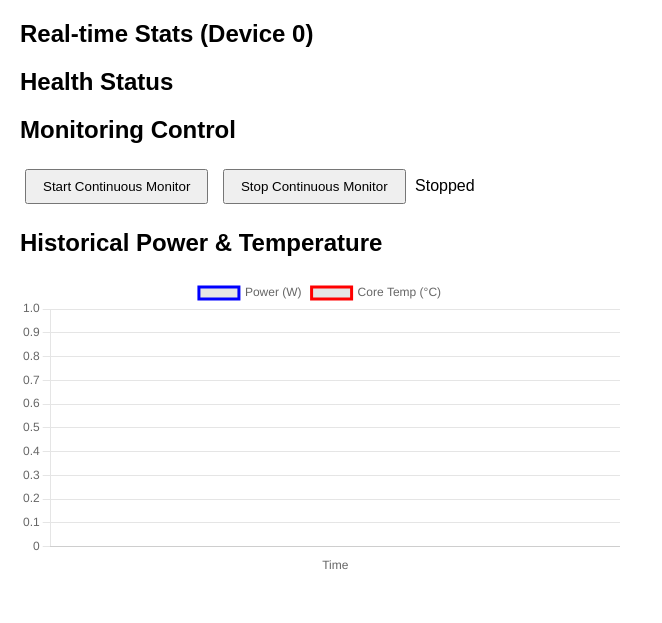
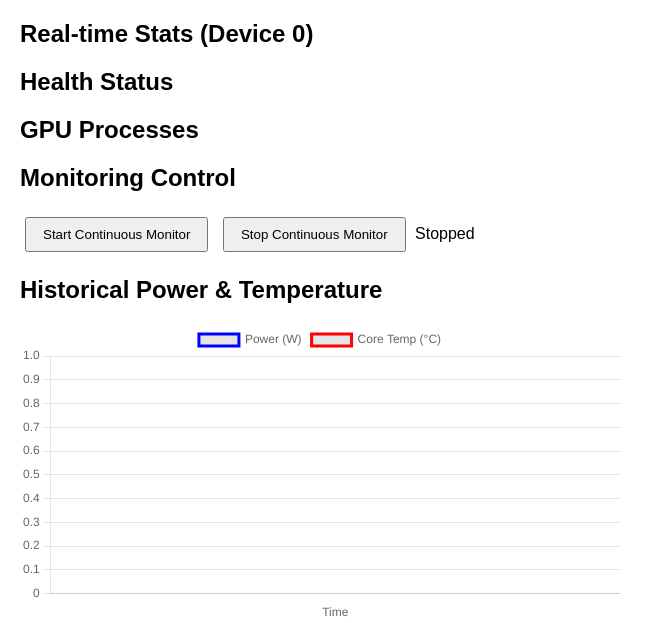
Before and after one commit to buyun14/xpu-web, a FastAPI app: page / in a window 1280 px wide. Shown: the part 165-788 px from the top of the page, without its empty margins (0-662 px from the left). Before the commit the page ends 735 px from the top, so only its background shows below. Run offline with FastAPI, Linux system fonts and the light colour scheme.

Commit message:
新增获取 GPU 进程列表的接口和相关前端支持；更新版本号至 0.3.0，优化界面以显示进程信息

```diff
--- a/main.py
+++ b/main.py
@@ -3,12 +3,12 @@
 from fastapi.responses import HTMLResponse
 from fastapi.templating import Jinja2Templates
 
-from xpu_utils import get_devices, get_stats, get_health
+from xpu_utils import get_devices, get_stats, get_health, get_processes
 
 app = FastAPI(
     title="Intel XPU Web Monitor",
     description="Web interface for Intel XPU Manager / xpu-smi based on FastAPI",
-    version="0.2.0",
+    version="0.3.0",
 )
 
 # 模板设置
@@ -38,3 +38,12 @@
     if not health:
         raise HTTPException(status_code=404, detail=f"Health info for device {device_id} not available")
     return health
+
+
+@app.get("/ps/{device_id}")
+async def device_processes(device_id: str):
+    """获取指定设备上正在使用 GPU 的进程列表"""
+    processes = get_processes(device_id)
+    if not processes:
+        raise HTTPException(status_code=404, detail=f"Process info for device {device_id} not available")
+    return processes
--- a/templates/index.html
+++ b/templates/index.html
@@ -39,6 +39,10 @@
     <h2 id="health-title">Health Status</h2>
     <div id="health-container"></div>
 
+    <!-- 进程列表 -->
+    <h2 id="process-title">GPU Processes</h2>
+    <div id="process-container"></div>
+
     <!-- 控制面板 -->
     <h2 id="control-title">Monitoring Control</h2>
     <button id="start-button" onclick="startContinuousMonitor()">Start Continuous Monitor</button>
@@ -56,6 +60,7 @@
         const history = { timestamps: [], power: [], temp: [] };
         let chart = null;
         let currentLanguage = 'en';
+        let currentDeviceId = 0; // 当前选中的设备 ID，默认 0
 
         // Language translations
         const translations = {
@@ -66,8 +71,9 @@
                 nameHeader: "Name",
                 pciHeader: "PCI BDF",
                 statusHeader: "Status",
-                statsTitle: "Real-time Stats (Device 0)",
+                statsTitle: "Real-time Stats",
                 healthTitle: "Health Status",
+                processTitle: "GPU Processes",
                 controlTitle: "Monitoring Control",
                 startButton: "Start Continuous Monitor",
                 stopButton: "Stop Continuous Monitor",
@@ -91,8 +97,9 @@
                 nameHeader: "设备名称",
                 pciHeader: "PCI BDF 地址",
                 statusHeader: "状态",
-                statsTitle: "实时统计信息 (设备 0)",
+                statsTitle: "实时统计信息",
                 healthTitle: "健康状态",
+                processTitle: "进程列表",
                 controlTitle: "监控控制",
                 startButton: "开始持续监控",
                 stopButton: "停止持续监控",
@@ -123,8 +130,9 @@
             document.getElementById('name-header').textContent = t.nameHeader;
             document.getElementById('pci-header').textContent = t.pciHeader;
             document.getElementById('status-header').textContent = t.statusHeader;
-            document.getElementById('stats-title').textContent = t.statsTitle;
+            document.getElementById('stats-title').textContent = `${t.statsTitle} (Device ${currentDeviceId})`;
             document.getElementById('health-title').textContent = t.healthTitle;
+            document.getElementById('process-title').textContent = t.processTitle;
             document.getElementById('control-title').textContent = t.controlTitle;
             document.getElementById('start-button').textContent = t.startButton;
             document.getElementById('stop-button').textContent = t.stopButton;
@@ -134,6 +142,7 @@
             fetchDevices();
             fetchStats();
             fetchHealth();
+            fetchProcesses();
         }
 
         // 初始化图表
@@ -174,6 +183,15 @@
             });
         }
 
+        // 切换当前监控的设备
+        function selectDevice(deviceId) {
+            currentDeviceId = deviceId;
+            const t = translations[currentLanguage];
+            document.getElementById('stats-title').textContent = `${t.statsTitle} (Device ${currentDeviceId})`;
+            fetchStats();
+            fetchHealth();
+        }
+
         // 获取设备列表
         async function fetchDevices() {
             const res = await fetch('/devices');
@@ -182,7 +200,7 @@
             tbody.innerHTML = '';
             const t = translations[currentLanguage];
             data.devices.forEach(d => {
-                const row = `<tr>
+                const row = `<tr onclick="selectDevice(${d.device_id})" style="cursor: pointer;">
                     <td>${d.device_id}</td>
                     <td>${d.device_name}</td>
                     <td>${d.pci_bdf_address}</td>
@@ -192,9 +210,9 @@
             });
         }
 
-        // 获取实时 stats
+        // 获取实时 stats（当前设备）
         async function fetchStats() {
-            const res = await fetch('/stats/0');
+            const res = await fetch(`/stats/${currentDeviceId}`);
             const data = await res.json();
             const container = document.getElementById('stats-container');
             const t = translations[currentLanguage];
@@ -224,9 +242,9 @@
             container.innerHTML = html;
         }
 
-        // 获取健康状态
+        // 获取健康状态（当前设备）
         async function fetchHealth() {
-            const res = await fetch('/health/0');
+            const res = await fetch(`/health/${currentDeviceId}`);
             const data = await res.json();
             const container = document.getElementById('health-container');
             const t = translations[currentLanguage];
@@ -241,15 +259,59 @@
             container.innerHTML = html;
         }
 
+        // 获取进程列表（当前设备）
+        async function fetchProcesses() {
+            const res = await fetch(`/ps/${currentDeviceId}`);
+            const data = await res.json();
+            const container = document.getElementById('process-container');
+
+            // 兼容不同 JSON 结构：优先找常见字段，其次尝试直接当数组
+            let processes = [];
+            if (Array.isArray(data.process_list)) {
+                processes = data.process_list;
+            } else if (Array.isArray(data.processes)) {
+                processes = data.processes;
+            } else if (Array.isArray(data)) {
+                processes = data;
+            }
+
+            if (!processes.length) {
+                container.innerHTML = currentLanguage === 'zh'
+                    ? '<p>当前设备没有正在使用 GPU 的进程。</p>'
+                    : '<p>No GPU processes are running on the current device.</p>';
+                return;
+            }
+
+            // 动态根据返回字段生成表头/表格，保证与 xpumcli JSON 对齐
+            const keys = Object.keys(processes[0]);
+            let html = '<table><thead><tr>';
+            keys.forEach(k => {
+                html += `<th>${k}</th>`;
+            });
+            html += '</tr></thead><tbody>';
+
+            processes.forEach(p => {
+                html += '<tr>';
+                keys.forEach(k => {
+                    html += `<td>${p[k]}</td>`;
+                });
+                html += '</tr>';
+            });
+
+            html += '</tbody></table>';
+            container.innerHTML = html;
+        }
+
         // 持续监控任务
         function startContinuousMonitor() {
             if (monitorInterval) return;
             monitorInterval = setInterval(async () => {
                 await fetchStats();
                 await fetchHealth();
+                await fetchProcesses();
 
                 // 记录历史（仅保留最近 50 点）
-                const statsRes = await fetch('/stats/0');
+                const statsRes = await fetch(`/stats/${currentDeviceId}`);
                 const stats = await statsRes.json();
                 const now = new Date().toLocaleTimeString();
                 let power = 0, temp = 0;
@@ -299,6 +361,7 @@
             await fetchDevices();
             await fetchStats();
             await fetchHealth();
+            await fetchProcesses();
         };
     </script>
 </body>
--- a/xpu_utils.py
+++ b/xpu_utils.py
@@ -67,3 +67,12 @@
         return json.loads(output) if output else {}
     except json.JSONDecodeError:
         return {}
+
+
+def get_processes(device_id: str = "0") -> Dict[str, Any]:
+    """获取正在使用 GPU 的进程信息（JSON）"""
+    output = run_xpu_cmd(["ps", "-d", device_id, "-j"])
+    try:
+        return json.loads(output) if output else {}
+    except json.JSONDecodeError:
+        return {}
```
